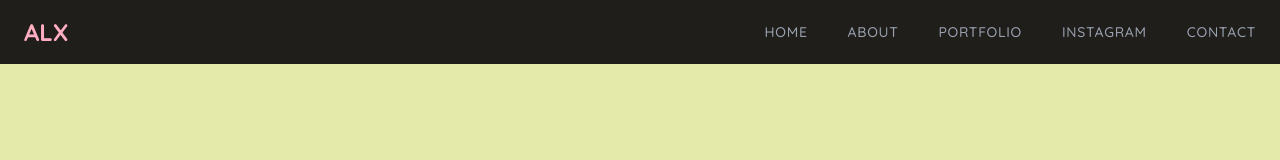
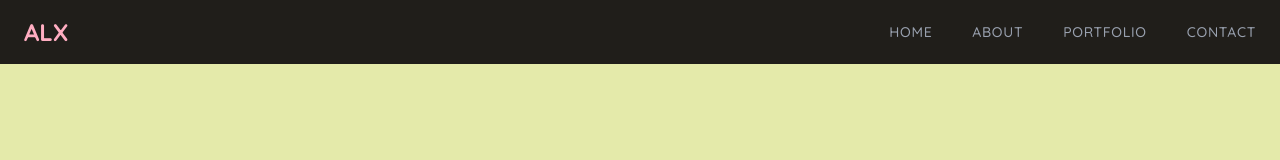
Before and after one commit to prathamm2506/sayali_portfolio_new, a React (Vite) app: page / in a window 1280 px wide. Shown: the top 160 px of the page. Built offline with nearby package versions, Linux system fonts and the light colour scheme.

Commit message:
Only Data Remains

```diff
--- a/src/App.jsx
+++ b/src/App.jsx
@@ -7,6 +7,7 @@ import ImageSlider from "./components/ImageSlider";
 import Portfolio from "./components/Portfolio";
 import Contact from "./components/Contact";
 import BackToTopButton from "./components/BackToTopButton";
+import Footer from "./components/Footer";
 
 function App() {
   return (
@@ -18,6 +19,7 @@ function App() {
       <ImageSlider/>
       <Portfolio/>
       <Contact/>
+      <Footer/>
       <BackToTopButton/>
     </div>
   );
--- a/src/components/Contact.jsx
+++ b/src/components/Contact.jsx
@@ -30,15 +30,15 @@ const Contact = () => {
         <div>
           <small className="text-base text-gray-800">Follow</small>
           <div className="flex gap-4 mt-2">
-            <a href="https://www.instagram.com/pratham_2506_/" target="_blank" rel="noopener noreferrer" className="bg-black text-white text-xl p-2 rounded-full hover:bg-yellow-500 transform hover:-translate-y-1 transition">
+            <a href="https://www.instagram.com/pratham_2506_/" target="_blank" rel="noopener noreferrer" className="bg-black text-white text-xl p-2 rounded-full hover:bg-[#ffadc1] transform hover:-translate-y-1 transition">
               <FaInstagram />
             </a>
-            <a href="https://www.linkedin.com/in/pratham-matkar-a2bb77257/" target="_blank" rel="noopener noreferrer" className="bg-black text-white text-xl p-2 rounded-full hover:bg-yellow-500 transform hover:-translate-y-1 transition">
+            {/* <a href="https://www.linkedin.com/in/pratham-matkar-a2bb77257/" target="_blank" rel="noopener noreferrer" className="bg-black text-white text-xl p-2 rounded-full hover:bg-[#ffadc1] transform hover:-translate-y-1 transition">
               <FaLinkedinIn />
             </a>
-            <a href="https://github.com/prathamm2506" target="_blank" rel="noopener noreferrer" className="bg-black text-white text-xl p-2 rounded-full hover:bg-yellow-500 transform hover:-translate-y-1 transition">
+            <a href="https://github.com/prathamm2506" target="_blank" rel="noopener noreferrer" className="bg-black text-white text-xl p-2 rounded-full hover:bg-[#ffadc1] transform hover:-translate-y-1 transition">
               <FaGithub />
-            </a>
+            </a> */}
           </div>
         </div>
       </div>
@@ -50,7 +50,7 @@ const Contact = () => {
               type="text"
               name="name"
               placeholder="Your name"
-              className="w-full px-4 py-3 text-lg rounded-lg border-2 border-black shadow-md focus:outline-none focus:ring-2 focus:ring-yellow-400"
+              className="w-full px-4 py-3 text-lg rounded-lg border-2 border-black shadow-md focus:outline-none focus:ring-2 focus:ring-[#ffadc1]"
             />
           </div>
           <div>
@@ -58,7 +58,7 @@ const Contact = () => {
               type="email"
               name="email"
               placeholder="Your email"
-              className="w-full px-4 py-3 text-lg rounded-lg border-2 border-black shadow-md focus:outline-none focus:ring-2 focus:ring-yellow-400"
+              className="w-full px-4 py-3 text-lg rounded-lg border-2 border-black shadow-md focus:outline-none focus:ring-2 focus:ring-[#ffadc1]"
             />
           </div>
           <div>
@@ -66,7 +66,7 @@ const Contact = () => {
               name="message"
               rows="4"
               placeholder="Project details, context, how can I help ..."
-              className="w-full px-4 py-3 text-lg rounded-lg border-2 border-black shadow-md focus:outline-none focus:ring-2 focus:ring-yellow-400"
+              className="w-full px-4 py-3 text-lg rounded-lg border-2 border-black shadow-md focus:outline-none focus:ring-2 focus:ring-[#ffadc1]"
             ></textarea>
           </div>
           <button
--- a/src/components/Discover.jsx
+++ b/src/components/Discover.jsx
@@ -2,7 +2,7 @@ import React from 'react';
 
 const Discover = () => {
   return (
-    <div className="w-full bg-white" id="about">
+    <div className="w-full bg-white p-16" id="about">
       <div className="w-full h-full px-4 py-10 sm:px-8 md:px-16 lg:px-20 xl:px-24 flex flex-col items-center justify-center">
 
         {/* Image Section */}
--- /dev/null
+++ b/src/components/Footer.jsx
@@ -0,0 +1,13 @@
+import React from 'react'
+import { FaCopyright } from "react-icons/fa6";
+
+const Footer = () => {
+  return (
+    <div className='py-10 footerline'>
+        <hr className='border border-black'/>
+        <p className='flex justify-center items-center gap-2 mt-4'><FaCopyright /> 2025 Pratham Matkar</p>
+    </div>
+  )
+}
+
+export default Footer
--- a/src/components/Landing.jsx
+++ b/src/components/Landing.jsx
@@ -5,7 +5,7 @@ import img2 from "../assets/Sayali.webp";
 const Landing = () => {
   return (
     <div>
-      <div className="w-full lg:h-screen flex flex-col-reverse lg:flex-row items-center" id="home">
+      <div className="w-full lg:h-screen flex flex-col-reverse lg:flex-row items-center pt-16" id="home">
         <div className="flex flex-col w-full lg:w-1/2 items-center">
           <div className="p-2 lg:p-10 lg:mt-8 relative z-10 flex flex-col items-center lg:items-start">
             <h1 className="text-3xl sm:text-4xl md:text-5xl font-normal text-black mb-1 ml-0 xl:ml-24 leading-tight">
--- a/src/components/Navbar.jsx
+++ b/src/components/Navbar.jsx
@@ -10,12 +10,12 @@ const Navbar = () => {
     { name: 'HOME', href: '#home' },
     { name: 'ABOUT', href: '#about' },
     { name: 'PORTFOLIO', href: '#portfolio' },
-    { name: 'INSTAGRAM', href: '#instagram' },
+    // { name: 'INSTAGRAM', href: '#instagram' },
     { name: 'CONTACT', href: '#contact' },
   ];
 
   return (
-    <header className="bg-[#201E1A] text-white px-6 py-4 w-full z-50">
+    <header className="bg-[#201E1A] text-white fixed px-6 py-4 w-full z-50">
       <nav className="flex justify-between items-center max-w-7xl mx-auto">
         <div className="text-[#ffadc1] font-bold text-2xl fontme">ALX</div>
 
--- a/src/components/Portfolio.jsx
+++ b/src/components/Portfolio.jsx
@@ -27,7 +27,7 @@ export default function Portfolio() {
   ];
 
   return (
-    <div className="min-h-screen p-6 sm:p-8 flex flex-col items-center" id="instagram">
+    <div className="min-h-screen p-6 sm:p-8 flex flex-col items-center">
       <div className="max-w-6xl w-full">
         {/* Portfolio Grid */}
         <div className="grid grid-cols-1 sm:grid-cols-2 lg:grid-cols-3 gap-8">
```
